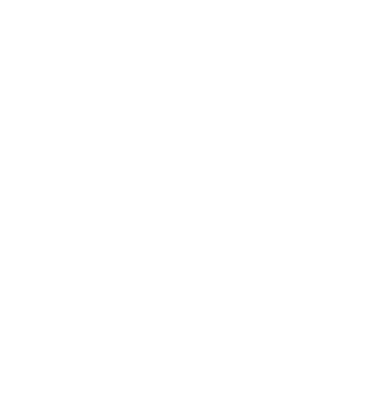
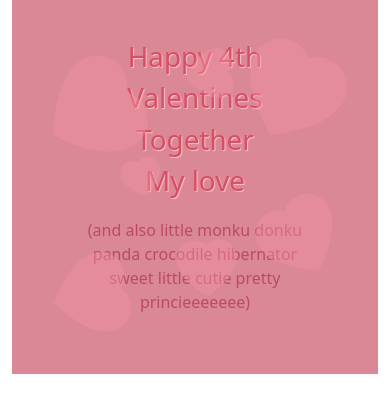
Before and after one commit to nimessanjel-max/jeny, a website: page public/jeny.html in a window 390 px wide. Drawn offline with nearby package versions, Linux system fonts and the light colour scheme.

Commit message:
Update jeny.html

```diff
--- a/public/jeny.html
+++ b/public/jeny.html
@@ -1,11 +1,132 @@
 <!DOCTYPE html>
 <html lang="en">
+
 <head>
     <meta charset="UTF-8">
     <meta name="viewport" content="width=device-width, initial-scale=1.0">
     <title>Document</title>
+    <link rel="stylesheet" href="../node_modules/bootstrap-icons/font/bootstrap-icons.css">
+    <link rel="stylesheet" href="../node_modules/bootstrap/dist/css/bootstrap.css">
+
+    <style>
+        @keyframes heart-rotate {
+            0% {
+                transform: rotate(var(--start-deg));
+            }
+
+            50% {
+                transform: rotate(var(--end-deg));
+            }
+
+            100% {
+                transform: rotate(var(--start-deg));
+            }
+        }
+
+        @media (max-width: 768px) {
+            .intro {
+                height: auto;
+                padding: 40px;
+                background-color: rgb(218, 136, 149);
+                position: relative;
+            }
+
+            .intro h1 {
+                color: rgb(216, 78, 101);
+                text-shadow: 1px 1px 1px pink;
+            }
+
+            .intro div {
+                color: rgb(189, 75, 94);
+                margin: 20px;
+            }
+
+            .intro-icons span {
+                color: rgba(242, 145, 163, 0.455);
+                position: absolute;
+                animation: heart-rotate 3s ease-in-out infinite;
+            }
+
+            .intro-icons span:nth-child(1) {
+                top: 40%;
+                left: 30%;
+                font-size: 40px;
+                --start-deg: -30deg;
+                --end-deg: -10deg;
+            }
+
+            .intro-icons span:nth-child(2) {
+                top: 60%;
+                left: 45%;
+                font-size: 60px;
+                --start-deg: -30deg;
+                --end-deg: 0deg;
+                animation-delay: 0.2s;
+            }
+
+            .intro-icons span:nth-child(3) {
+                bottom: 20%;
+                right: 10%;
+                font-size: 80px;
+                --start-deg: -60deg;
+                --end-deg: -30deg;
+                animation-delay: 0.4s;
+            }
+
+            .intro-icons span:nth-child(4) {
+                top: 10%;
+                right: 40%;
+                font-size: 50px;
+                --start-deg: 60deg;
+                --end-deg: 90deg;
+            }
+
+            .intro-icons span:nth-child(5) {
+                bottom: 50%;
+                left: 30px;
+                font-size: 100px;
+                --start-deg: 30deg;
+                --end-deg: 60deg;
+                animation-delay: 0.6s;
+            }
+
+            .intro-icons span:nth-child(6) {
+                top: 5%;
+                right: 10%;
+                font-size: 100px;
+                --start-deg: 50deg;
+                --end-deg: 20deg;
+            }
+
+            .intro-icons span:nth-child(7) {
+                bottom: 5%;
+                left: 10%;
+                font-size: 80px;
+                --start-deg: 50deg;
+                --end-deg: 80deg;
+                animation-delay: 0.8s;
+            }
+        }
+    </style>
 </head>
-<body>
 
+<body class="container-fluid">
+    <section class="intro text-center">
+        <h1>Happy 4th</h1>
+        <h1>Valentines</h1>
+        <h1>Together</h1>
+        <h1>My love</h1>
+        <div>(and also little monku donku panda crocodile hibernator sweet little cutie pretty princieeeeeee)</div>
+        <div class="intro-icons">
+            <span class="bi bi-heart-fill"></span>
+            <span class="bi bi-heart-fill"></span>
+            <span class="bi bi-heart-fill"></span>
+            <span class="bi bi-heart-fill"></span>
+            <span class="bi bi-heart-fill"></span>
+            <span class="bi bi-heart-fill"></span>
+            <span class="bi bi-heart-fill"></span>
+        </div>
+    </section>
 </body>
+
 </html>
```
